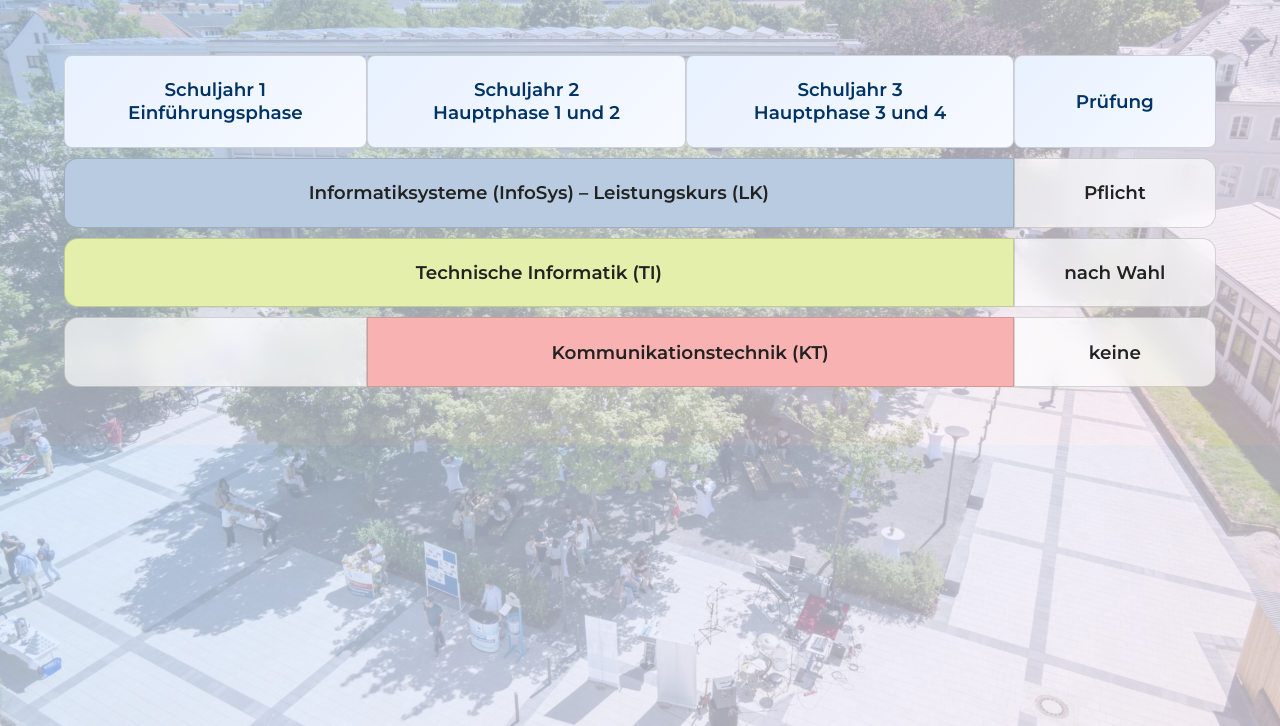
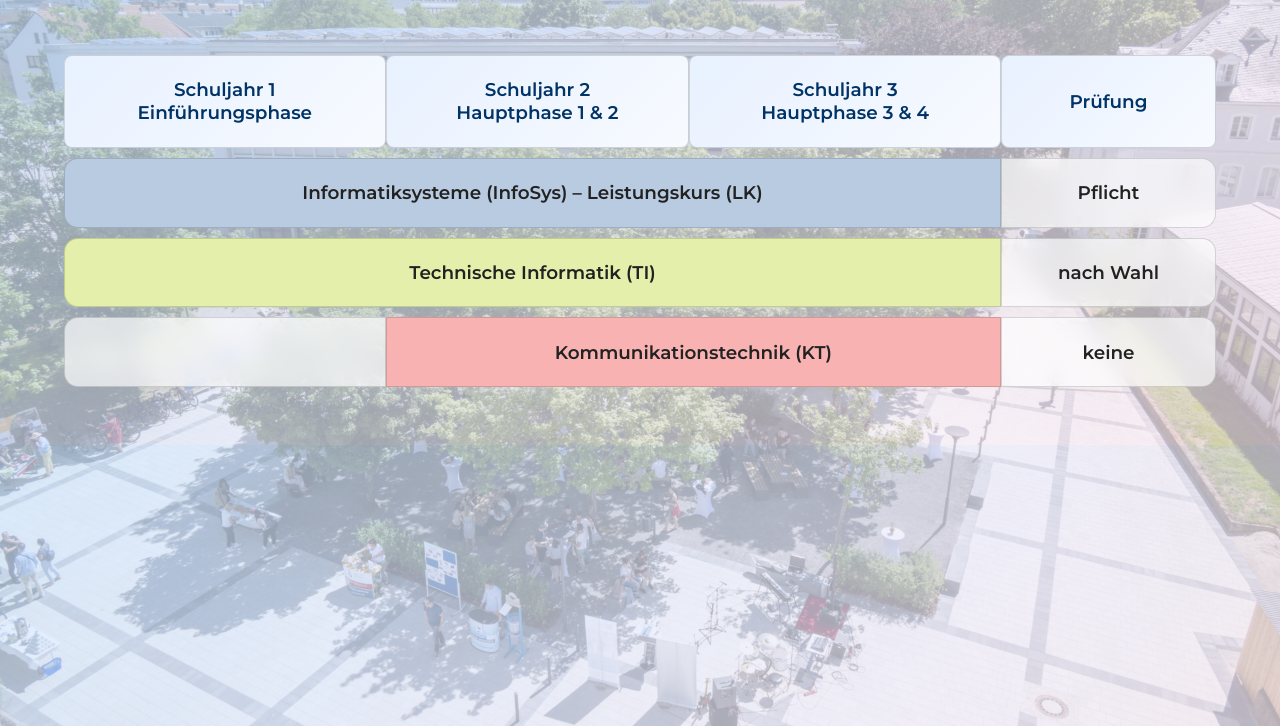
Before and after one commit to Jayki79/Vorschau-Informatik, a plain HTML site: page index.html in a window 1280 px wide. Shown: the part 74-800 px from the top of the page. Drawn offline with Linux system fonts and the light colour scheme.

Commit message:
Update index.html

```diff
--- a/index.html
+++ b/index.html
@@ -130,8 +130,8 @@
     <thead>
         <tr>
             <th>Schuljahr 1<br>Einführungsphase</th>
-            <th>Schuljahr 2<br>Hauptphase 1 und 2</th>
-            <th>Schuljahr 3<br>Hauptphase 3 und 4</th>
+            <th>Schuljahr 2<br>Hauptphase 1 & 2</th>
+            <th>Schuljahr 3<br>Hauptphase 3 & 4</th>
             <th>Prüfung</th>
         </tr>
     </thead>
```
